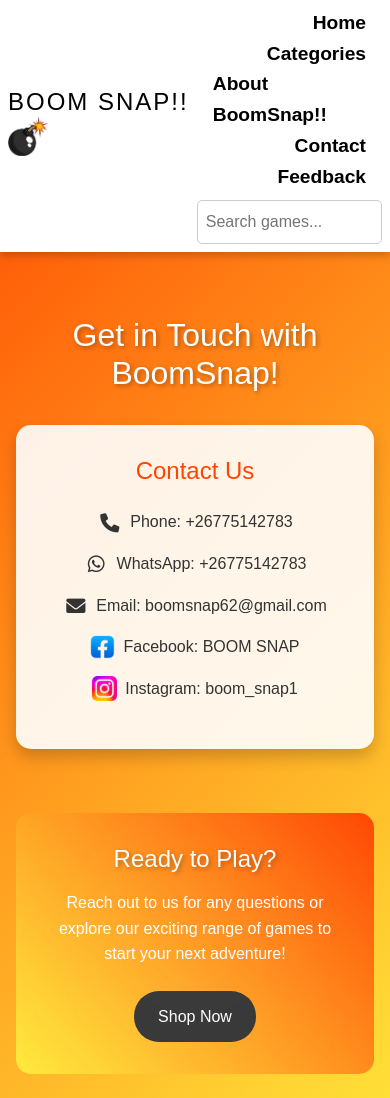
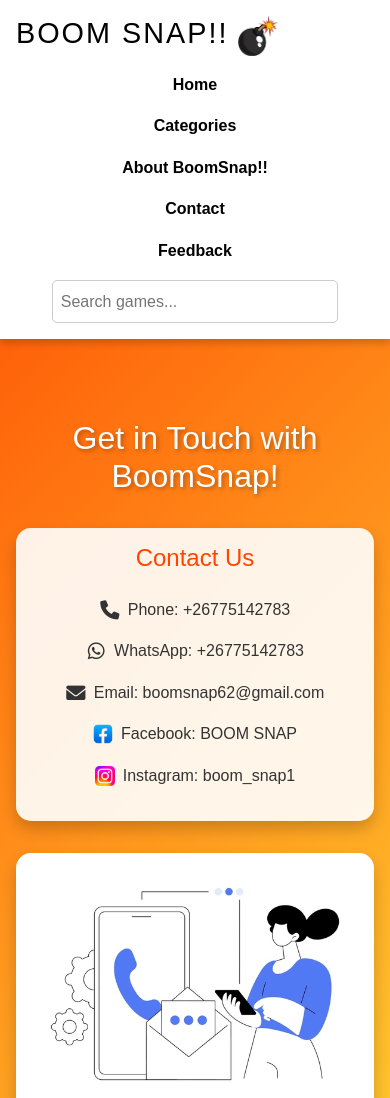
Before and after one commit to Taps-tech-cloud/bida24-021, a plain HTML site: page contact.html in a window 390 px wide. Shown: the top 1098 px of the page. Drawn offline with nearby package versions, Linux system fonts and the light colour scheme; a web font is replaced by a local one.

Commit message:
Update contact.html

```diff
--- a/contact.html
+++ b/contact.html
@@ -176,7 +176,7 @@
         }
 
         .contact-link:hover {
-            color: #ffcc00;
+            color: #ffcc00; /* Vibrant yellow on hover for contrast */
         }
 
         .contact-link i {
@@ -326,35 +326,47 @@
                 width: 25px;
             }
 
+            header {
+                flex-direction: column;
+                align-items: flex-start;
+            }
+
+            nav {
+                width: 100%;
+                align-items: center;
+            }
+
             nav ul {
                 flex-direction: column;
-                align-items: flex-end;
+                width: 100%;
+            }
+
+            nav ul li {
+                margin: 0.5rem 0;
+                text-align: center;
+            }
+
+            .search-container {
+                width: 100%;
+                text-align: center;
             }
 
             .search-container input {
-                width: 100%;
+                width: 80%;
             }
         }
 
         @media (max-width: 480px) {
-            header {
-                padding: 0.5rem;
-            }
-
             header h1 {
-                font-size: 1.5rem;
+                font-size: 1.8rem;
             }
 
             .snap-logo {
                 width: 40px;
             }
 
-            main {
-                padding: 0 1rem;
-            }
-
-            .contact-container {
-                padding: 2rem 0;
+            nav ul li a {
+                font-size: 1rem;
             }
 
             .contact-title {
@@ -369,10 +381,6 @@
                 font-size: 1rem;
             }
 
-            .cta-section {
-                padding: 2rem;
-            }
-
             .cta-section h2 {
                 font-size: 1.5rem;
             }
@@ -381,13 +389,18 @@
                 font-size: 1rem;
             }
 
-            .cta-button {
-                padding: 0.8rem 1.5rem;
-                font-size: 1rem;
+            .contact-link i,
+            .contact-link img {
+                font-size: 1.2rem;
+                width: 20px;
             }
 
-            .contact-image {
-                display: none;
+            .contact-info {
+                padding: 1rem;
+            }
+
+            main {
+                padding: 0 1rem;
             }
         }
     </style>
@@ -450,7 +463,6 @@
         <section class="cta-section">
             <h2>Ready to Play?</h2>
             <p>Reach out to us for any questions or explore our exciting range of games to start your next adventure!</p>
-            <a href="categories.html" class="cta-button">Shop Now</a>
         </section>
     </main>
 
```
